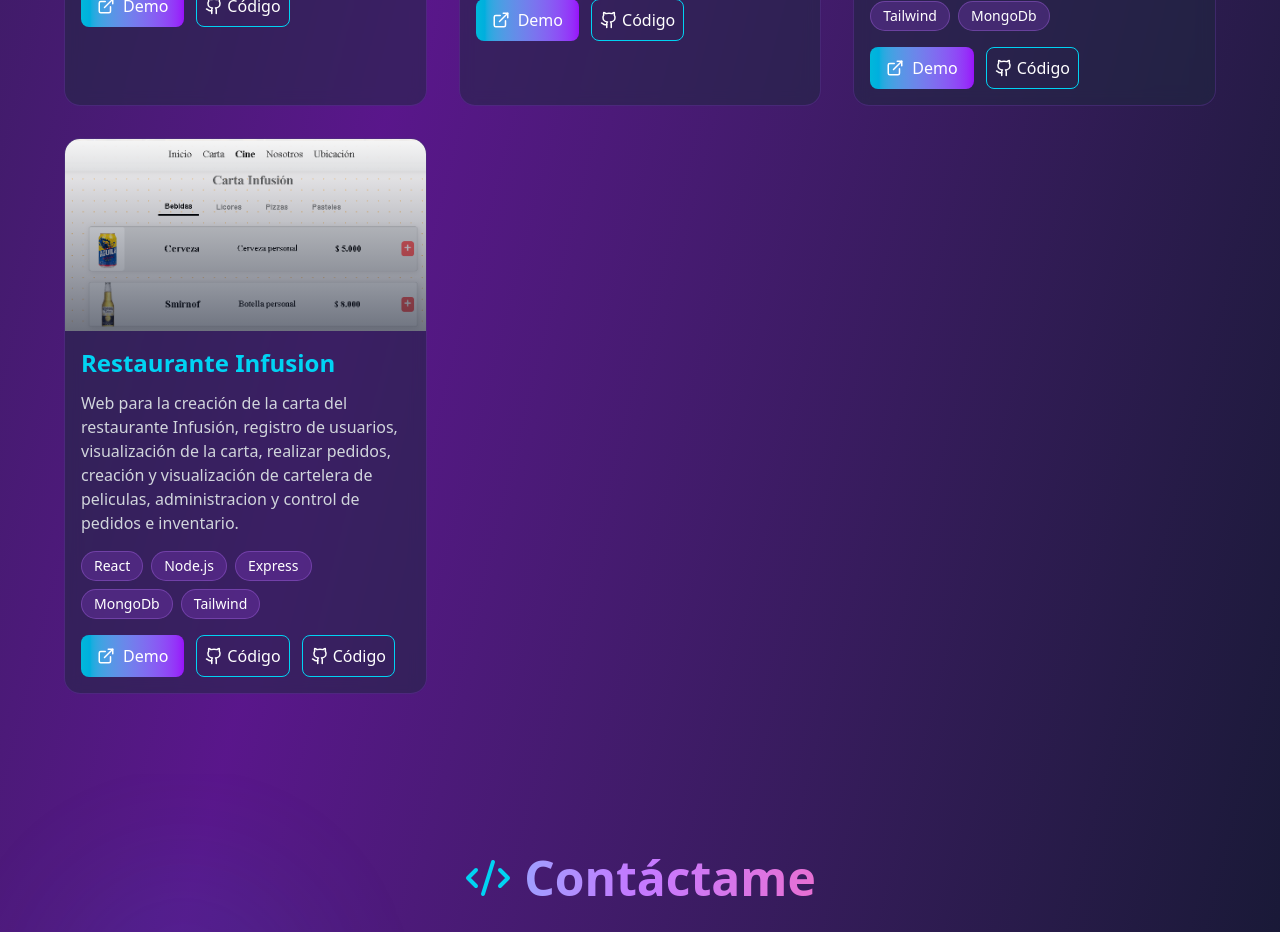
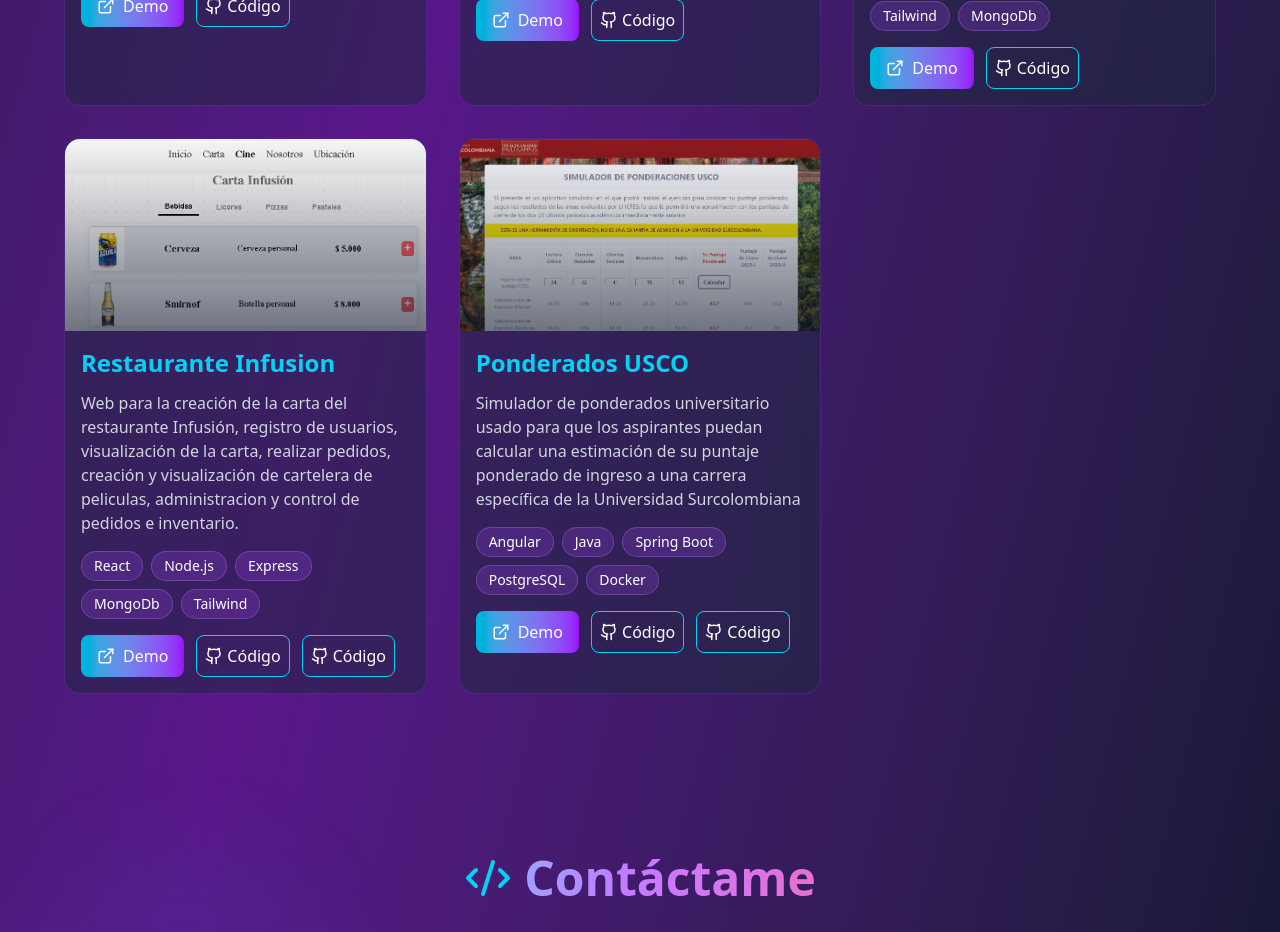
Before and after one commit to luis13xd/luistrujillolopez, a React (Vite) app: page / in a window 1280 px wide. Shown: the part 3440-4372 px from the top of the page. Built offline with nearby package versions, Linux system fonts and the light colour scheme.

Commit message:
agregue proyecto de simulador de ponderados Usco

```diff
--- a/src/data/proyectos.ts
+++ b/src/data/proyectos.ts
@@ -3,6 +3,7 @@ import arual from "../assets/arual.png";
 import seller from "../assets/seller.png";
 import lowitapp from "../assets/lowitapp.png";
 import infusion from "../assets/infusion2.png";
+import ponderados from "../assets/ponderados.png";
 
 export const projectsData: Proyecto[] = [
   {
@@ -51,4 +52,16 @@ export const projectsData: Proyecto[] = [
       "https://github.com/luis13xd/backend-restaurante",
     ],
   },
+  {
+    titulo: "Ponderados USCO",
+    descripcion:
+      "Simulador de ponderados universitario usado para que los aspirantes puedan calcular una estimación de su puntaje ponderado de ingreso a una carrera específica de la Universidad Surcolombiana",
+    tecnologias: ["Angular", "Java", "Spring Boot", "PostgreSQL", "Docker"],
+    imagen: ponderados,
+    urlDemo: "https://restauranteinfusion.netlify.app/",
+    urlCodigo: [
+      "https://github.com/luis13xd/frontend-restaurante",
+      "https://github.com/luis13xd/backend-restaurante",
+    ],
+  },
 ];
```
